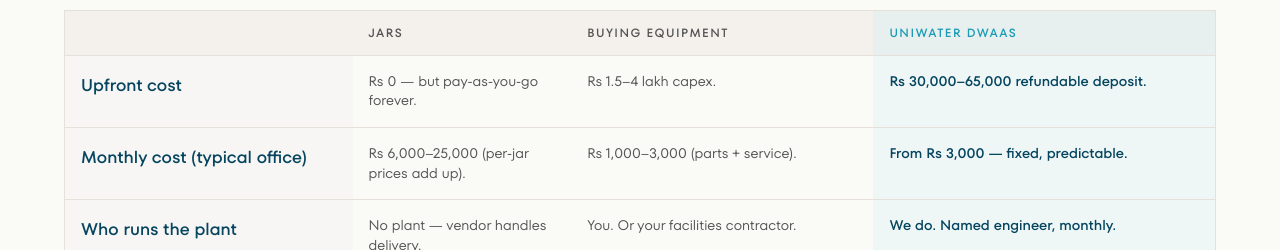
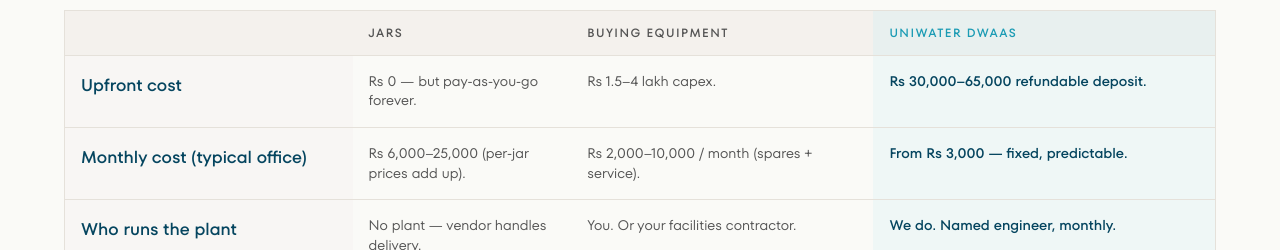
Before and after one commit to infouniwater/uniwater-web, a Next.js app: page /nepal/water-as-a-service in a window 1280 px wide. Shown: the part 1200-1450 px from the top of the page. Built offline with nearby package versions, Linux system fonts and the light colour scheme; no server answers.

Commit message:
Comparison table: capex monthly cost Rs 2,000-10,000 inclusive of spares + service

```diff
--- a/content/nepal-waas.ts
+++ b/content/nepal-waas.ts
@@ -180,7 +180,7 @@
   {
     dimension: 'Monthly cost (typical office)',
     jars:  'Rs 6,000–25,000 (per-jar prices add up).',
-    buy:   'Rs 1,000–3,000 (parts + service).',
+    buy:   'Rs 2,000–10,000 / month (spares + service).',
     dwaas: 'From Rs 3,000 — fixed, predictable.',
   },
   {
```
